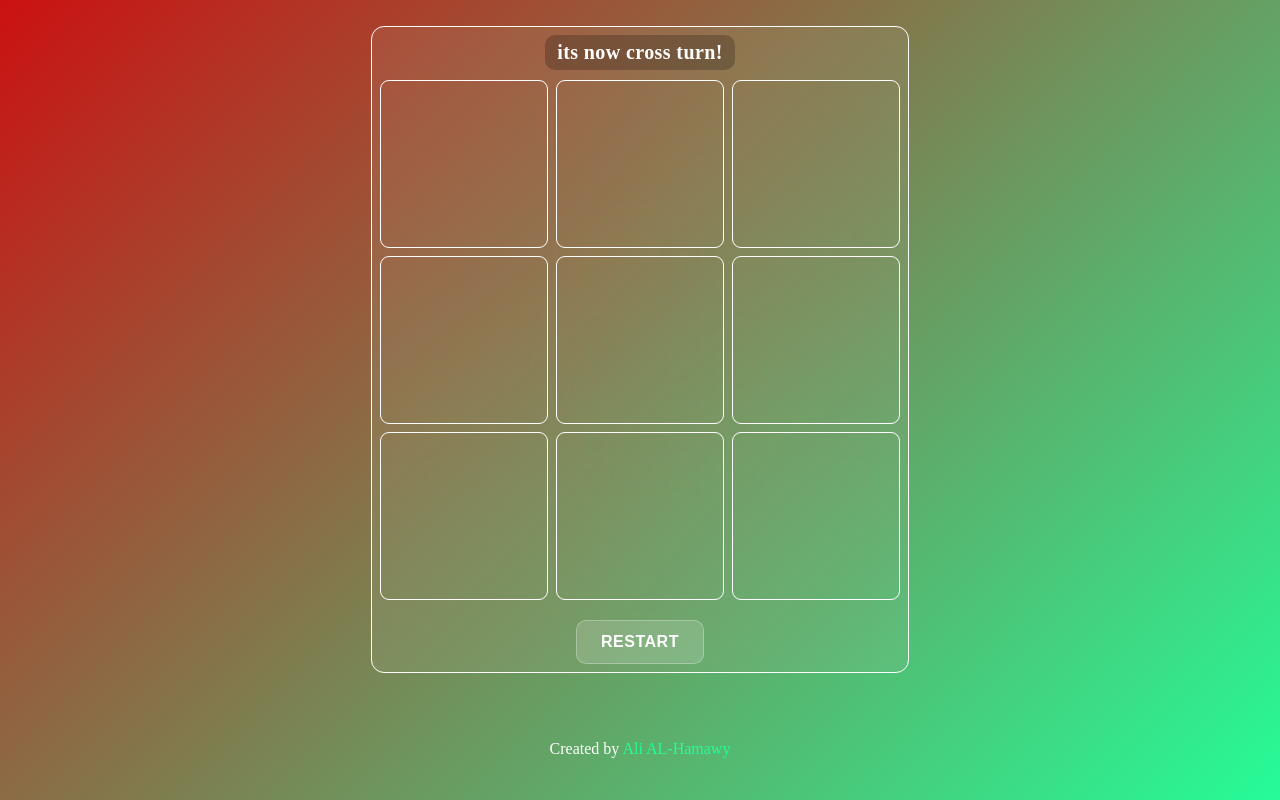
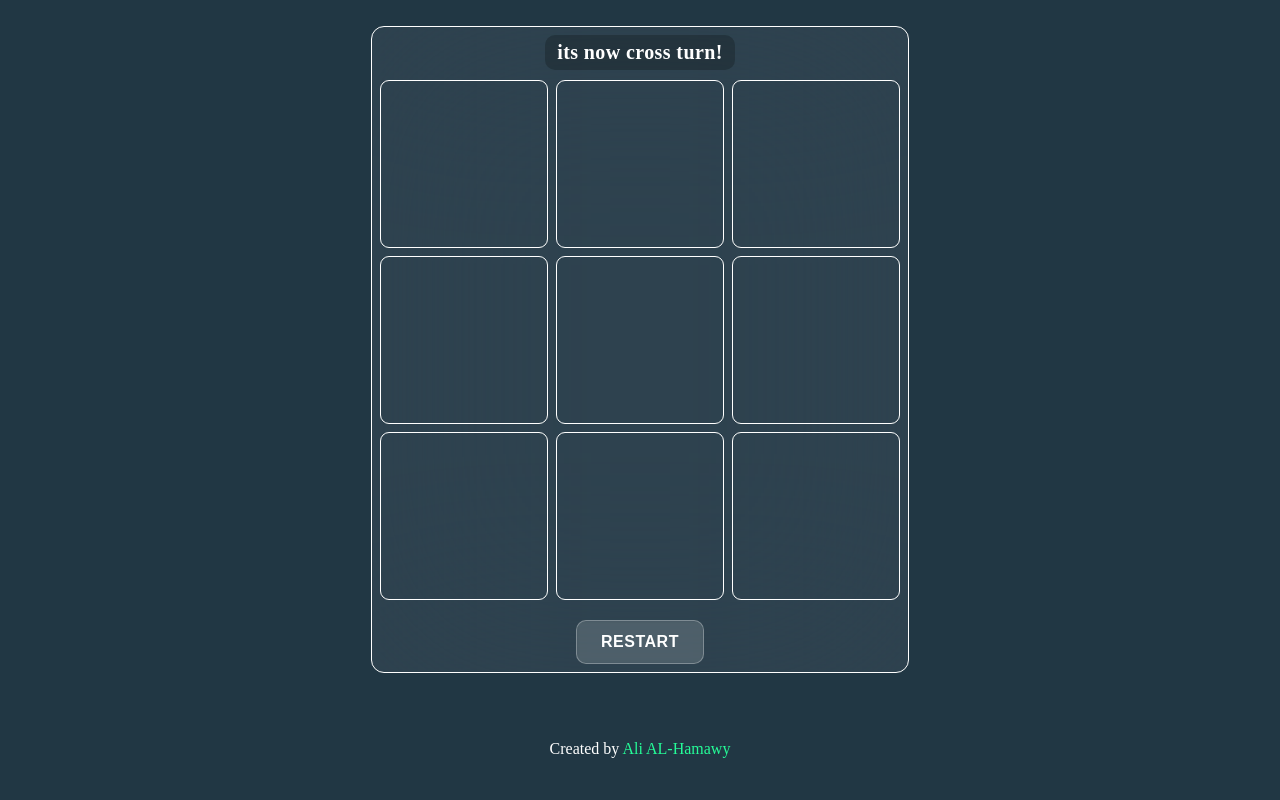
Before and after one commit to AliALHamawy/x-o-game, a Next.js app: page / in a window 1280 px wide. Built offline with nearby package versions, Linux system fonts and the light colour scheme.

Commit message:
Update globals.cssdgs

```diff
--- a/app/globals.css
+++ b/app/globals.css
@@ -2,7 +2,7 @@ body {
   position: relative;
   min-height: 100vh;
   margin: 0;
-  background: linear-gradient(135deg, #cb1111, #25fc98);
+  background: #213744;
   background-attachment: fixed;
 }
 
@@ -66,11 +66,11 @@ main {
 }
 
 .cross {
-  color: #25fc98;
+  color: #ffbb74;
 }
 
 .circle {
-  color: #cb1111;
+  color: #a8e8ff;
 }
 
 p {
@@ -111,7 +111,7 @@ p {
 }
 
 .restart-button.winning {
-  background: linear-gradient(135deg, #25fc98, #cb1111);
+  background: #f1c50c;
   border-color: #ffffff;
   animation: pulse 2s infinite;
 }
```
